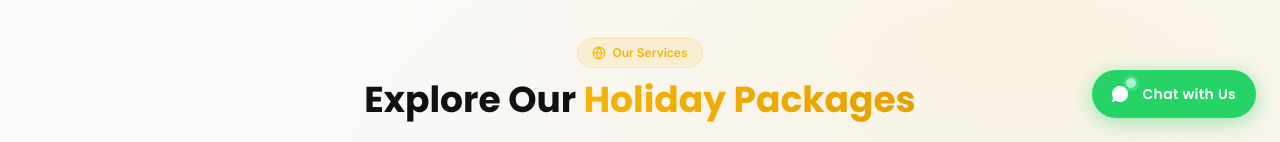
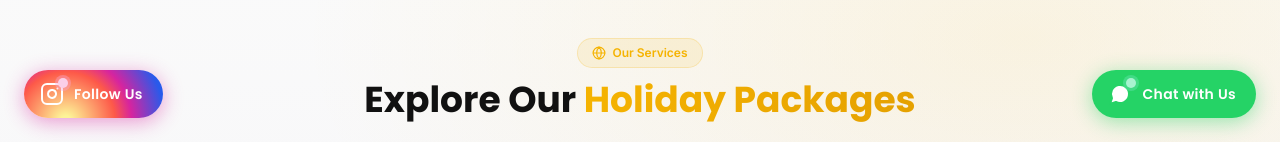
Before and after one commit to abhishekparekar/arya-holidays, a React (Vite) app: page / in a window 1280 px wide. Shown: the part 658-800 px from the top of the page. Built offline with nearby package versions, Linux system fonts and the light colour scheme; no server answers; the database is empty.

Commit message:
Add floating Instagram button on left side linked to official Instagram profile

```diff
--- /dev/null
+++ b/src/components/InstagramButton.jsx
@@ -0,0 +1,30 @@
+import React from 'react';
+import { Instagram } from 'lucide-react';
+
+const InstagramButton = () => {
+  const instagramUrl = 'https://www.instagram.com/arya_holidays_?igsh=MTJkOTlzZjhsM2p2eA==';
+
+  return (
+    <a
+      href={instagramUrl}
+      target="_blank"
+      rel="noopener noreferrer"
+      aria-label="Follow us on Instagram"
+      className="fixed bottom-5 left-4 sm:bottom-6 sm:left-6 z-50 flex items-center justify-center gap-2.5 text-white p-3 sm:px-4 sm:py-3 rounded-full shadow-[0_4px_20px_rgba(214,36,159,0.45)] hover:shadow-[0_6px_28px_rgba(214,36,159,0.65)] hover:scale-105 active:scale-95 transition-all duration-300 group cursor-pointer"
+      style={{
+        background: 'radial-gradient(circle at 30% 107%, #fdf497 0%, #fdf497 5%, #fd5949 45%, #d6249f 60%, #285AEB 90%)'
+      }}
+    >
+      <div className="relative flex items-center justify-center">
+        <Instagram className="w-6 h-6 text-white" />
+        <span className="absolute -top-1 -right-1 w-2.5 h-2.5 bg-pink-300 rounded-full animate-ping" />
+        <span className="absolute -top-1 -right-1 w-2.5 h-2.5 bg-pink-200 rounded-full" />
+      </div>
+      <span className="hidden sm:inline font-semibold text-sm font-poppins tracking-wide pr-1">
+        Follow Us
+      </span>
+    </a>
+  );
+};
+
+export default InstagramButton;
--- a/src/components/Layout.jsx
+++ b/src/components/Layout.jsx
@@ -2,6 +2,7 @@ import { Outlet } from 'react-router-dom';
 import Navbar from './Navbar';
 import Footer from './Footer';
 import WhatsAppButton from './WhatsAppButton';
+import InstagramButton from './InstagramButton';
 
 const Layout = () => {
   return (
@@ -11,6 +12,7 @@ const Layout = () => {
         <Outlet />
       </main>
       <Footer />
+      <InstagramButton />
       <WhatsAppButton />
     </div>
   );
```
